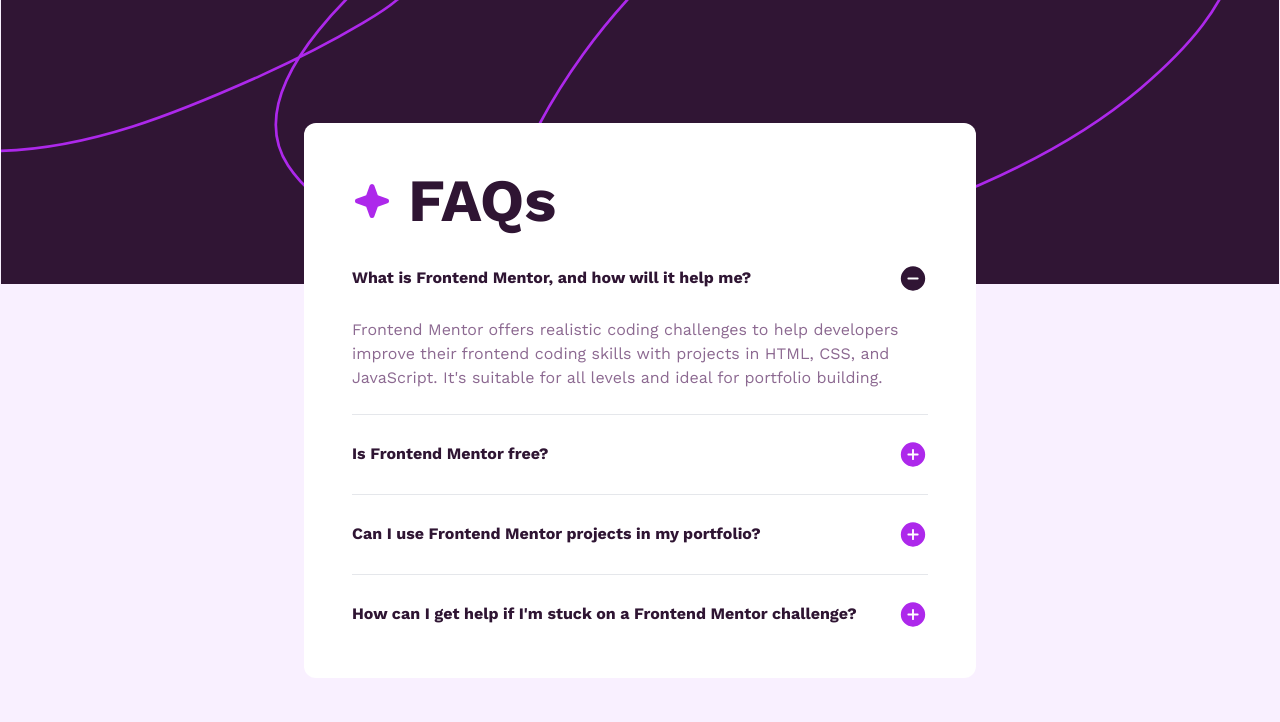
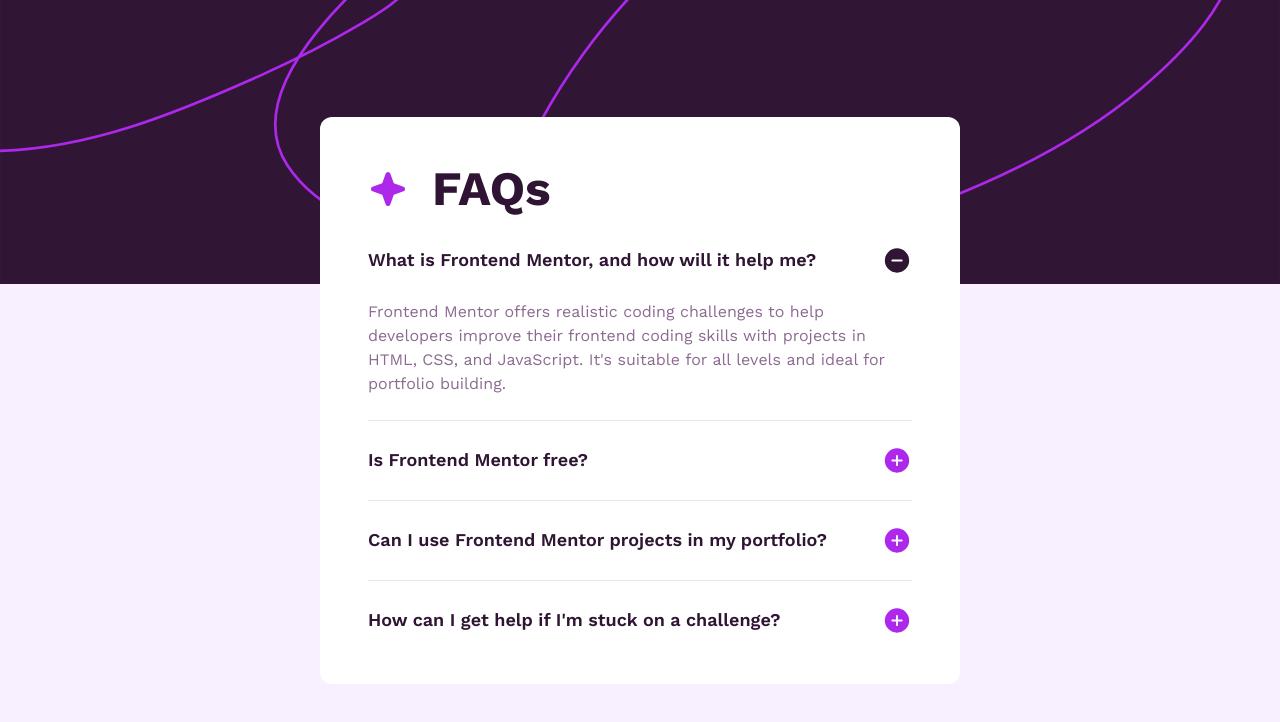
Before and after one commit to stay-js/fm-faq-accordion, a Next.js app: page / in a window 1280 px wide. Shown: the top 722 px of the page. Built offline with nearby package versions, Linux system fonts and the light colour scheme.

Commit message:
fix paddings, margins, gaps, sizes, etc...

```diff
--- a/src/app/accordion.tsx
+++ b/src/app/accordion.tsx
@@ -5,8 +5,8 @@
 import { accordionItems } from '~/constants/accordion-items';
 
 export const Accordion: React.FC = () => (
-  <div className="mx-6 flex flex-col gap-8 rounded-xl bg-white p-6 lg:w-[42rem] lg:p-12">
-    <div className="flex items-center gap-4">
+  <div className="mx-6 flex flex-col gap-8 rounded-xl bg-white p-6 lg:w-[40rem] lg:p-12">
+    <div className="flex items-center gap-6">
       <Image
         className="h-8 w-8 lg:h-10 lg:w-10"
         src="/icon-star.svg"
@@ -15,7 +15,7 @@
         height={41}
       />
 
-      <h1 className="text-dark-purple text-4xl font-bold lg:text-6xl">FAQs</h1>
+      <h1 className="text-dark-purple text-4xl font-bold lg:text-5xl">FAQs</h1>
     </div>
 
     <div className="flex flex-col gap-4 lg:gap-6">
@@ -24,7 +24,7 @@
           {({ open }) => (
             <>
               <Disclosure.Button className="group flex w-full items-center justify-between gap-4">
-                <span className="text-dark-purple group-hover:text-purple group-focus:text-purple text-start font-bold transition-colors">
+                <span className="text-dark-purple group-hover:text-purple group-focus:text-purple text-start text-lg font-semibold transition-colors">
                   {question}
                 </span>
 
--- a/src/app/layout.tsx
+++ b/src/app/layout.tsx
@@ -21,9 +21,10 @@
   <html lang="en" className="antialiased">
     <body
       className={cn(
-        'bg-light-pink bg-[url("/background-pattern-mobile.svg")] bg-contain bg-no-repeat lg:bg-[url("/background-pattern-desktop.svg")]',
+        'bg-light-pink bg-[url("/background-pattern-mobile.svg")] bg-no-repeat lg:bg-[url("/background-pattern-desktop.svg")]',
         workSans.className,
       )}
+      style={{ backgroundSize: '100%' }}
     >
       {children}
     </body>
--- a/src/constants/accordion-items.ts
+++ b/src/constants/accordion-items.ts
@@ -15,7 +15,7 @@
       "Yes, you can use projects completed on Frontend Mentor in your portfolio. It's an excellent way to showcase your skills to potential employers!",
   },
   {
-    question: "How can I get help if I'm stuck on a Frontend Mentor challenge?",
+    question: "How can I get help if I'm stuck on a challenge?",
     answer:
       "The best place to get help is inside Frontend Mentor's Discord community. There's a help channel where you can ask questions and seek support from other community members.",
   },
```
